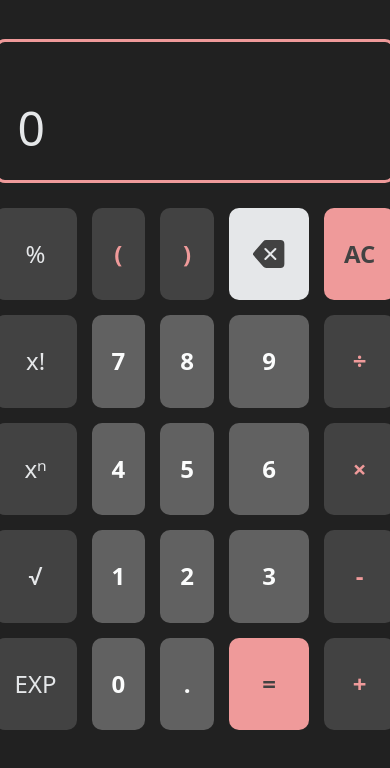
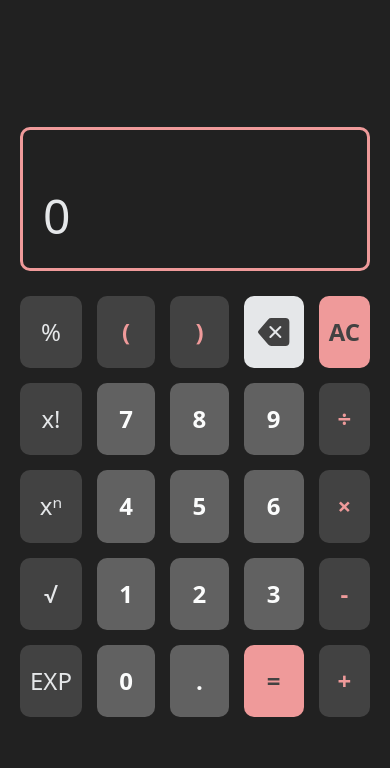
Before and after one commit to leteli/calculator, a plain HTML site: page index.html in a window 390 px wide. Drawn offline with Linux system fonts and the light colour scheme.

Commit message:
add basic mobile styles

```diff
--- a/src/styles/app.css
+++ b/src/styles/app.css
@@ -11,6 +11,7 @@
 html,
 body {
   margin: 0;
+  padding: 0;
   height: 100%;
   font-family: system-ui, -apple-system, BlinkMacSystemFont, 'Segoe UI', Roboto, Oxygen, Ubuntu, Cantarell, 'Open Sans', 'Helvetica Neue', sans-serif;
   font-size: 24px;
@@ -20,6 +21,10 @@ body {
 
 * {
   box-sizing: border-box;
+}
+
+body {
+  display: flex;
 }
 
 input,
@@ -32,15 +37,15 @@ button {
   display: flex;
   justify-content: center;
   align-items: center;
+  width: 100%;
 
-  height: 100%;
-  padding: 75px 100px 150px;
+  padding: 50px 100px 100px;
 
   background-color: var(--dark);
 }
 
 .calculator-body {
-  flex: 0 1 1080px;
+  flex: 0 1 700px;
 }
 
 .output-field {
@@ -75,7 +80,7 @@ button {
 
 .buttons-item {
   border: none;
-  padding: 20px;
+  padding: 15px;
 
   border-radius: 10px;
   font-size: inherit;
@@ -83,28 +88,8 @@ button {
   background-color: var(--dark-gray);
 }
 
-.radians,
-.degrees {
-  color: var(--light-gray);
-  background-color: var(--gray);
-}
-
-.radians {
-  border-radius: 25px 25px 0 0;
-}
-
-.degrees {
-  border-radius: 0 0 25px 25px;
-}
-
-.active {
-  font-weight: 700;
-  color: var(--white);
-  text-decoration: underline 4px var(--pink);
-}
-
 .backspace {
-  padding-top: 30px;
+  padding-top: 25px;
   color: var(--dark-gray);
   background-color: var(--light);
 }
@@ -128,3 +113,21 @@ button {
 .operators-theme {
   color: var(--pink);
 }
+
+@media (max-width: 600px) {
+  .container {
+    padding: 20px;
+  }
+
+  .buttons-grid {
+    grid-template-columns: 1fr 1.5fr 1.5fr 1.5fr 1fr;
+  }
+
+  .buttons-item {
+    padding: 10px;
+  }
+
+  .backspace {
+    padding-top: 20px;
+  }
+}
```
